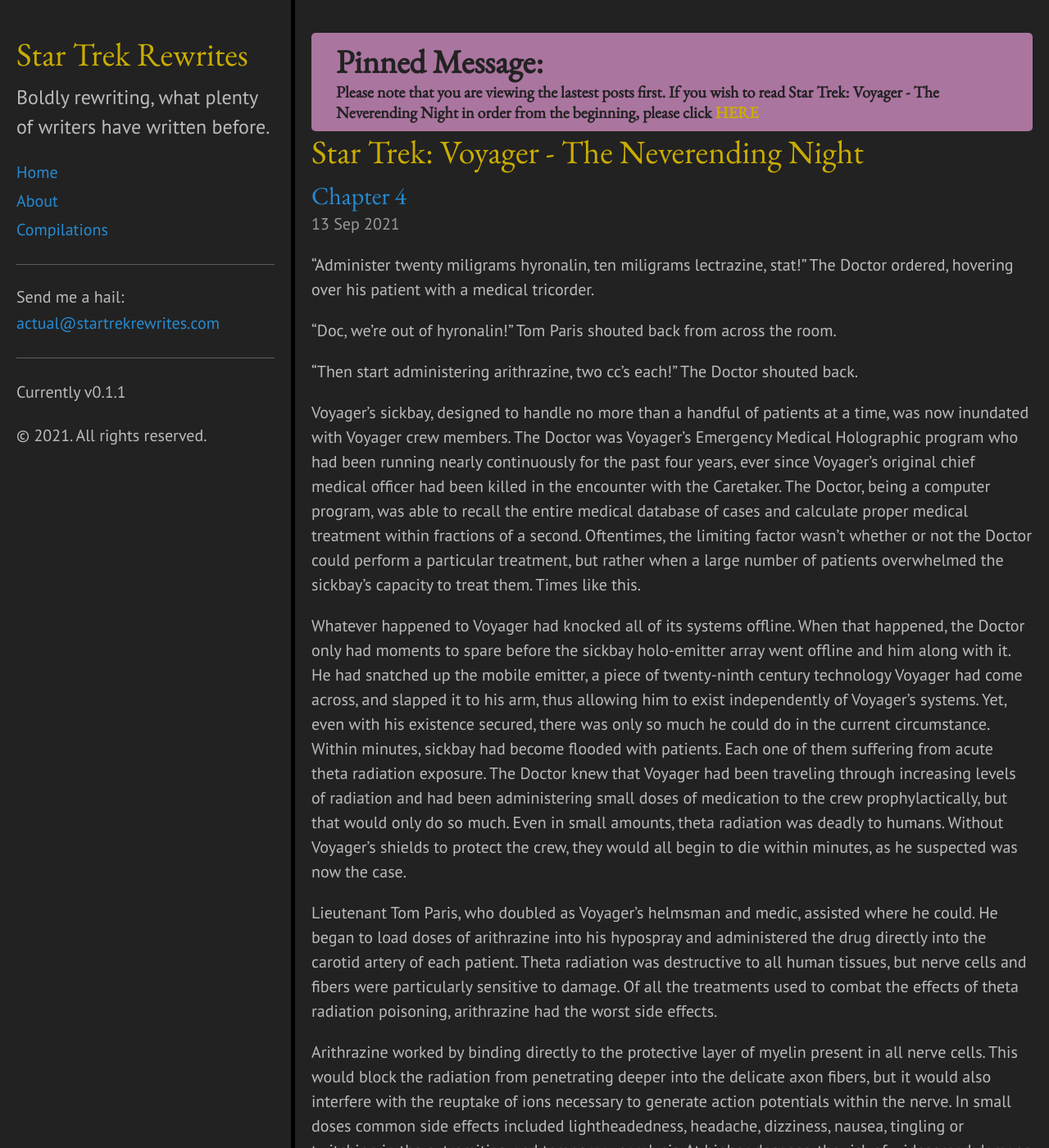
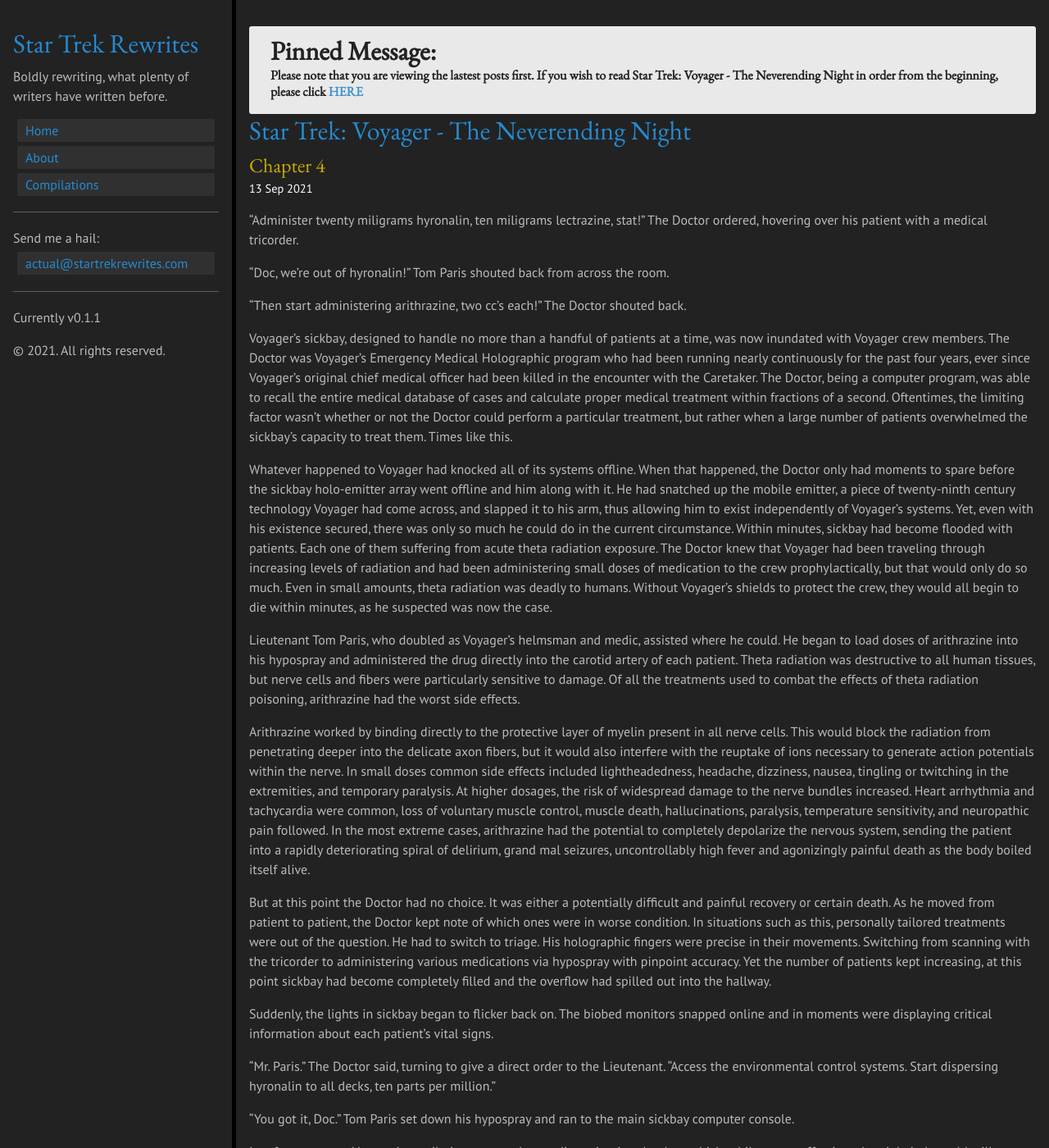
Before and after one commit to jnissenbaum18/startrekrewrites, a Jekyll site: the page built from index.html, in a window 1280 px wide and 1400 px high. Shown: the whole window at 82% size. Built offline with Jekyll 4.4.1, drawn with Linux system fonts in a browser that asks for light colours; the list of posts is cut into pages by our own code.

Commit message:
updated styling

```diff
--- a/_includes/sidebar.html
+++ b/_includes/sidebar.html
@@ -30,7 +30,7 @@
       Send me a hail:<a class="sidebar-nav-item" href="mailto:actual@startrekrewrites.com" target="_blank">actual@startrekrewrites.com</a>
       <hr>
       <!-- <a class="sidebar-nav-item" href="{{ site.github.repo }}">GitHub project</a> -->
-      <span class="sidebar-nav-item">Currently v{{ site.version }}</span>
+      <span>Currently v{{ site.version }}</span>
     </nav>
 
     <p>&copy; {{ site.time | date: '%Y' }}. All rights reserved.</p>
--- a/public/css/blackdoc.css
+++ b/public/css/blackdoc.css
@@ -43,7 +43,7 @@
 h5,
 h6 {
   font-family: 'EB Garamond', serif;
-  color: #268bd2;
+  color: #caad00;
 }
 
 h1 a,
@@ -142,7 +142,7 @@
 }
 @media (min-width: 58em) {
   html {
-    font-size: 20px;
+    font-size: 16px;
   }
 }
 
@@ -206,10 +206,6 @@
 
 /* Sidebar links */
 .sidebar h1 a {
-  color: #caad00;
-}
-
-.sidebar a {
   color: #268bd2;
 }
 
@@ -231,6 +227,11 @@
 .sidebar-nav-item {
   display: block;
   line-height: 1.75;
+  margin: 5px;
+  background-color: #303030;
+  border-radius: 2px;
+  padding-left: 10px;
+  color: #268bd2;
 }
 a.sidebar-nav-item:hover,
 a.sidebar-nav-item:focus {
@@ -293,7 +294,7 @@
 .page-title,
 .post-title,
 .post-title a {
-  color: #caad00;
+  color: #268bd2;
 }
 
 /*
--- a/public/css/custom.css
+++ b/public/css/custom.css
@@ -8,17 +8,19 @@
 }
 
 .pinned {
-    background-color:#aa759f;
+    background-color:#ffffffe6;
     color: #333;
-    border-radius: 5px;
+    border-radius: 3px;
     padding: 10px;
     font-size: 30px;
     /* text-align: center; */
     line-height: 3;
+    padding-bottom: 17px;
 }
 
 .pinned a {
-    color: #caad00;
+    color: #3e93cf;
+    font-weight: 600;
 }
 
 .pinned-text {
--- a/public/css/poole.css
+++ b/public/css/poole.css
@@ -260,7 +260,7 @@
  */
 
 .lead {
-  font-size: 1.2rem;
+  font-size: 1rem;
   font-weight: 300;
 }
 
@@ -348,9 +348,10 @@
 /* Meta data line below post title */
 .post-date {
   display: block;
-  margin-top: -.5rem;
+  margin-top: -.4rem;
   margin-bottom: 1rem;
-  color: #9a9a9a;
+  color: #fff;
+  font-size: .9rem;
 }
 
 /* Related posts */
```
